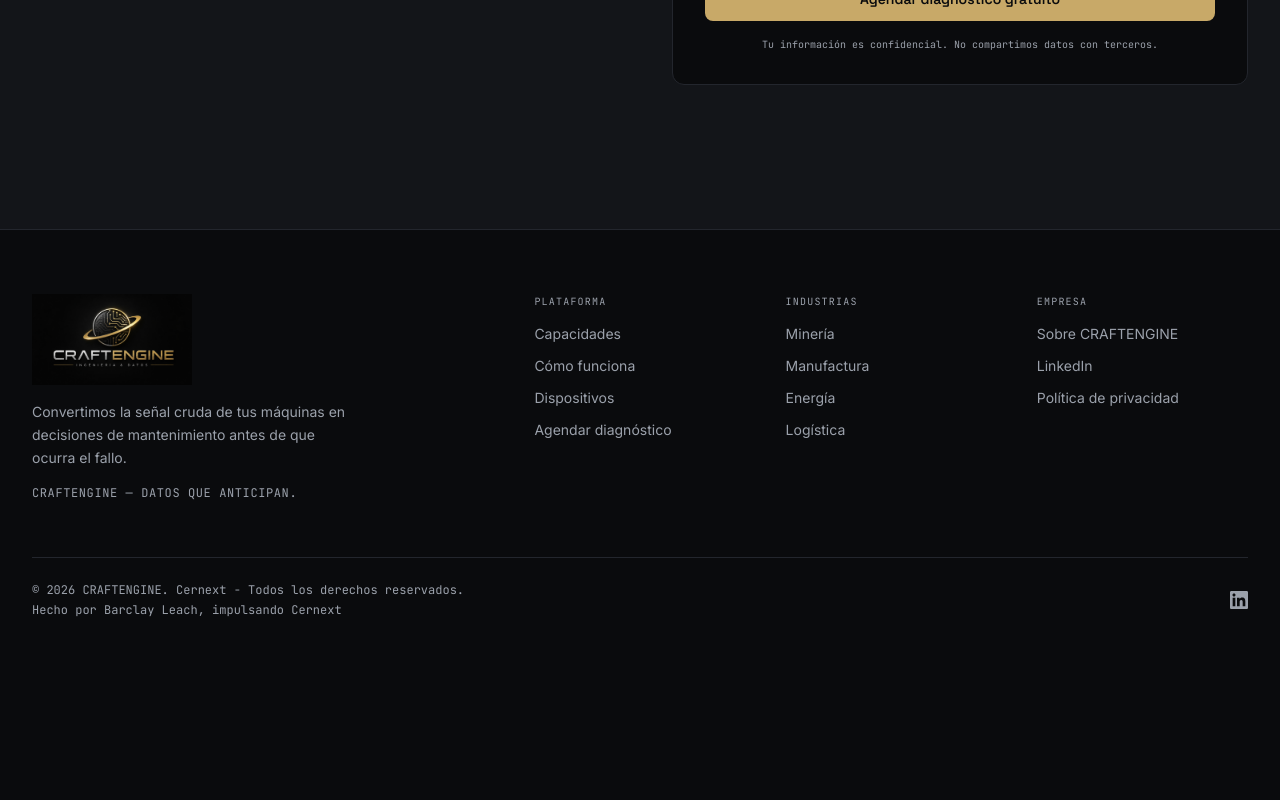
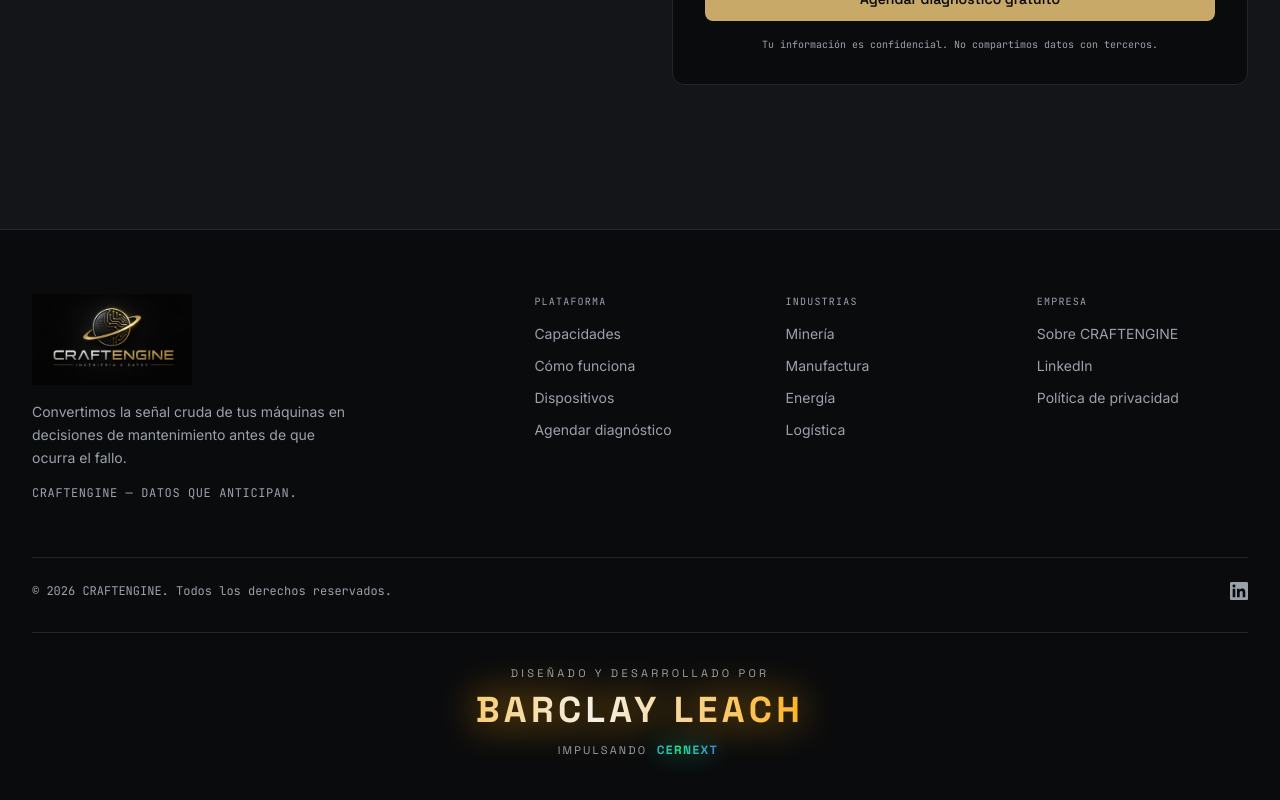
Before and after one commit to BclayDrius/craftengine, a Next.js app: page / in a window 1280 px wide. Shown: the part 10768-11568 px from the top of the page. Before the commit the page ends 11450 px from the top, so only its background shows below. Built offline with nearby package versions, Linux system fonts and the light colour scheme.

Commit message:
feat(footer): créditos destacados de Barclay Leach y Cernext con glow animado

```diff
--- a/src/app/globals.css
+++ b/src/app/globals.css
@@ -74,3 +74,54 @@
 ::-webkit-scrollbar-track { background: #0A0B0D; }
 ::-webkit-scrollbar-thumb { background: #23262D; border-radius: 3px; }
 ::-webkit-scrollbar-thumb:hover { background: #333740; }
+
+
+/* Barclay Leach / Cernext credits */
+.credit {
+  display: inline-block;
+  margin-inline: 0.35em;
+  font-weight: 800;
+  letter-spacing: 0.12em;
+  background-size: 300% 100%;
+  -webkit-background-clip: text;
+  background-clip: text;
+  color: transparent;
+  animation: credit-wave 4s ease-in-out infinite;
+  transition: transform 0.2s ease;
+}
+.credit:hover {
+  transform: translateY(-1px) scale(1.05);
+}
+.credit-barclay {
+  background-image: linear-gradient(90deg, #ff8c00, #ffa700, #f4f0e6, #ffa700, #ff8c00);
+  filter: drop-shadow(0 0 6px rgb(255 167 0 / 0.55));
+  animation-name: credit-wave, glow-barclay;
+}
+.credit-cernext {
+  background-image: linear-gradient(90deg, #1f3bff, #4d6bff, #19e68c, #4d6bff, #1f3bff);
+  filter: drop-shadow(0 0 6px rgb(25 230 140 / 0.45));
+  animation-name: credit-wave, glow-cernext;
+}
+.credit-barclay,
+.credit-cernext {
+  animation-duration: 4s, 2.5s;
+  animation-timing-function: ease-in-out;
+  animation-iteration-count: infinite;
+  animation-direction: normal, alternate;
+}
+@keyframes credit-wave {
+  0% { background-position: 0% 50%; }
+  50% { background-position: 100% 50%; }
+  100% { background-position: 0% 50%; }
+}
+@keyframes glow-barclay {
+  from { filter: drop-shadow(0 0 8px rgb(255 140 0 / 0.5)); }
+  to { filter: drop-shadow(0 0 22px rgb(255 167 0 / 0.95)); }
+}
+@keyframes glow-cernext {
+  from { filter: drop-shadow(0 0 4px rgb(31 59 255 / 0.6)); }
+  to { filter: drop-shadow(0 0 12px rgb(25 230 140 / 0.8)); }
+}
+@media (prefers-reduced-motion: reduce) {
+  .credit { animation: none; }
+}
--- a/src/components/Footer.tsx
+++ b/src/components/Footer.tsx
@@ -77,40 +77,9 @@
 
         {/* Bottom bar */}
         <div className="mt-14 pt-6 border-t border-border flex flex-col sm:flex-row items-center justify-between gap-4">
-          <div className="flex flex-col items-center sm:items-start gap-1">
-            <p className="font-mono text-xs text-muted">
-              © {new Date().getFullYear()} CRAFTENGINE.{" "}
-              <Link
-                href="https://cernextec.com/es"
-                target="_blank"
-                rel="noopener noreferrer"
-                className="hover:text-foreground transition-colors duration-150"
-              >
-                Cernext
-              </Link>{" "}
-              - Todos los derechos reservados.
-            </p>
-            <p className="font-mono text-xs text-muted">
-              Hecho por{" "}
-              <Link
-                href="https://barclayleach.com/es/"
-                target="_blank"
-                rel="noopener noreferrer"
-                className="hover:text-foreground transition-colors duration-150"
-              >
-                Barclay Leach
-              </Link>
-              , impulsando{" "}
-              <Link
-                href="https://cernextec.com/es"
-                target="_blank"
-                rel="noopener noreferrer"
-                className="hover:text-foreground transition-colors duration-150"
-              >
-                Cernext
-              </Link>
-            </p>
-          </div>
+          <p className="font-mono text-xs text-muted">
+            © {new Date().getFullYear()} CRAFTENGINE. Todos los derechos reservados.
+          </p>
           {/* LinkedIn icon */}
           <Link
             href="https://www.linkedin.com/company/craftengine"
@@ -124,6 +93,32 @@
             </svg>
           </Link>
         </div>
+
+        {/* Barclay Leach / Cernext credits */}
+        <div className="mt-8 pt-8 border-t border-border">
+          <div className="text-center font-display uppercase">
+            <p className="tracking-[0.3em] text-[11px] text-muted">Diseñado y desarrollado por</p>
+            <a
+              href="https://barclayleach.com/es/"
+              target="_blank"
+              rel="noopener noreferrer"
+              className="credit credit-barclay text-2xl sm:text-4xl mt-2"
+            >
+              Barclay Leach
+            </a>
+            <p className="mt-3 tracking-[0.2em] text-[11px] text-muted">
+              impulsando{" "}
+              <a
+                href="https://cernextec.com/es"
+                target="_blank"
+                rel="noopener noreferrer"
+                className="credit credit-cernext text-xs"
+              >
+                Cernext
+              </a>
+            </p>
+          </div>
+        </div>
       </div>
     </footer>
   );
```
